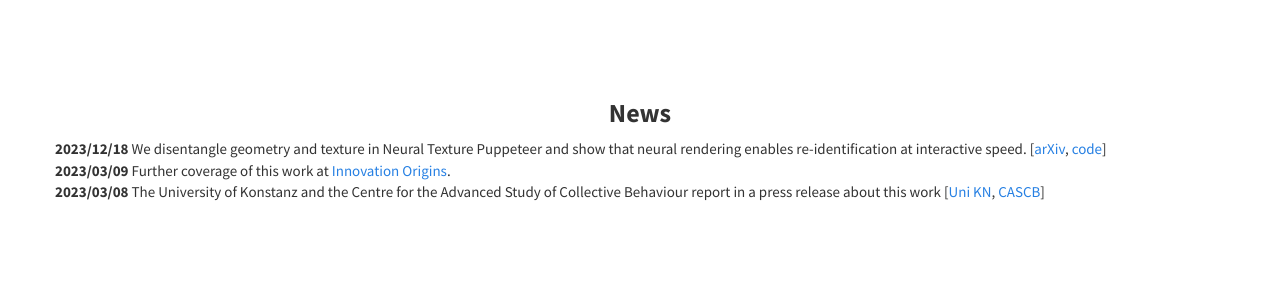
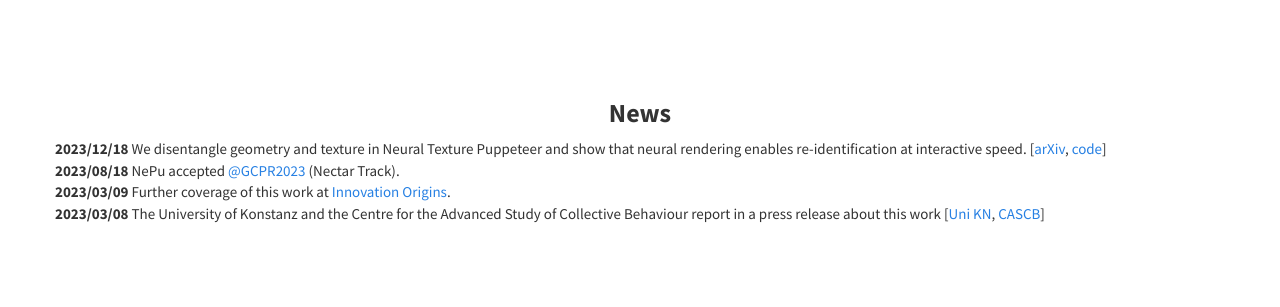
Before and after one commit to urs-waldmann/NePu, a plain HTML site: page index.html in a window 1280 px wide. Shown: the part 493-800 px from the top of the page. Drawn offline with Linux system fonts and the light colour scheme.

Commit message:
Update index.html.
Add news about Nectar Track GCPR 2023.

```diff
--- a/index.html
+++ b/index.html
@@ -98,6 +98,11 @@
                 <div class="row">
                     <div class="col-md-12 text-left">
                     <b>2023/12/18</b> We disentangle geometry and texture in Neural Texture Puppeteer and show that neural rendering enables re-identification at interactive speed. [<a href="https://arxiv.org/abs/2311.17109" target="_blank">arXiv</a>, <a href="https://github.com/urs-waldmann/NeTePu" target="_blank">code</a>]
+                    </div>
+                </div>
+                <div class="row">
+                    <div class="col-md-12 text-left">
+                    <b>2023/08/18</b> NePu accepted <a href="https://www.dagm-gcpr.de/year/2023" target="_blank">@GCPR2023</a> (Nectar Track).
                     </div>
                 </div>
                 <div class="row">
```
